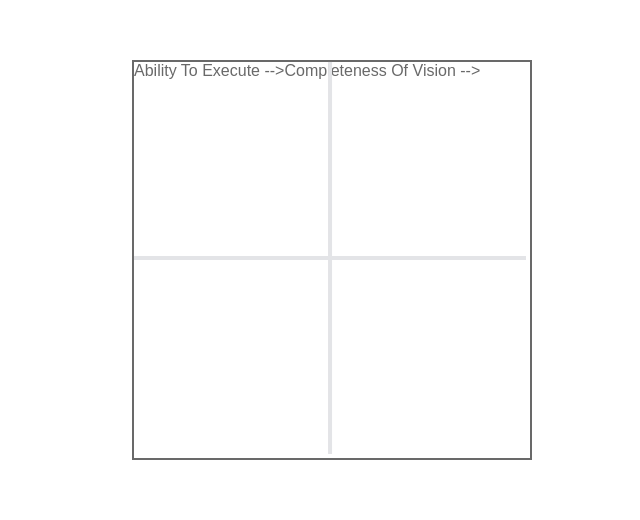
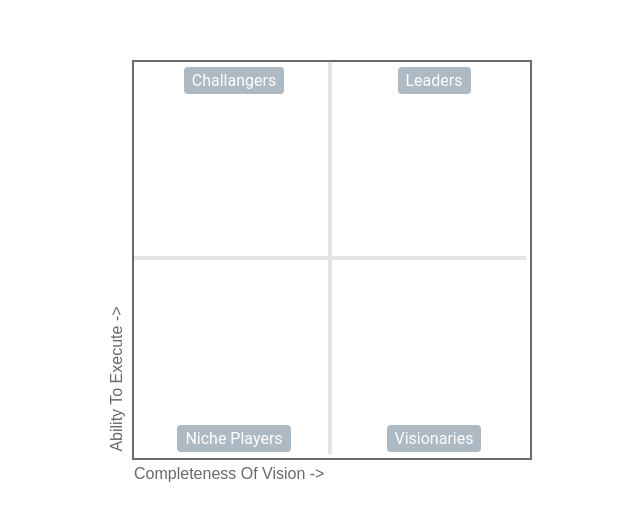
Before and after one commit to ozanbatuhankurucu/magic-quadrant, a React (Create React App) app: page / in a window 1280 px wide. Shown: the part 140-660 px from the top of the page, without its empty margins (308-948 px from the left). Built offline with nearby package versions, Linux system fonts and the light colour scheme.

Commit message:
Add chart area labels.

```diff
--- a/src/Components/Layout/index.tsx
+++ b/src/Components/Layout.tsx
@@ -1,7 +1,9 @@
 import React from 'react'
 import styled from 'styled-components'
-import { WHITE } from '../../Services/constants'
-import { LayoutProps } from './Layout.types'
+import { WHITE } from '../Services/constants'
+interface LayoutProps {
+  children: React.ReactNode
+}
 
 const Layout: React.FC<LayoutProps> = ({ children }) => {
   return <Container>{children} </Container>
--- a/src/Components/Layout/Layout.types.ts
+++ /dev/null
@@ -1,4 +0,0 @@
-import React from 'react'
-export interface LayoutProps {
-  children: React.ReactNode
-}
--- /dev/null
+++ b/src/Components/ScatterChart.tsx
@@ -0,0 +1,110 @@
+import React from 'react'
+import styled, { css } from 'styled-components'
+import { DARK_GREY, LIGHT_BLUE, LIGHT_GREY, WHITE } from '../Services/constants'
+
+const Chart = styled.div`
+  position: relative;
+  display: flex;
+  width: ${(props: ChartProps) => props.width}px;
+  height: ${(props: ChartProps) => props.height}px;
+  border: 2px solid ${DARK_GREY};
+  &:after {
+    content: '';
+    border: 2px solid ${LIGHT_GREY};
+    display: flex;
+    width: 98%;
+    position: absolute;
+    bottom: 50%;
+  }
+  &:before {
+    content: '';
+    border: 2px solid ${LIGHT_GREY};
+    display: flex;
+    width: 98%;
+    position: absolute;
+    bottom: 50%;
+    transform: rotate(90deg);
+  }
+`
+
+const sharedCharTextStyle = css`
+  font-size: 16px;
+  font-weight: 500;
+  font-family: sans-serif;
+  color: ${DARK_GREY};
+`
+const ChartLeftText = styled.span`
+  ${sharedCharTextStyle}
+  position: absolute;
+  bottom: 70px;
+  left: -90px;
+  transform: rotate(-90deg);
+`
+
+const ChartRightText = styled.span`
+  ${sharedCharTextStyle}
+  position: absolute;
+  bottom: -25px;
+`
+
+const ChartAreaLabelContainer = styled.div`
+  display: grid;
+  grid-template-columns: 200px 200px;
+  grid-template-rows: 200px 200px;
+  position: absolute;
+`
+
+const Area = styled.div`
+  display: flex;
+  justify-content: ${(props: AreaProps) => (props.positionStart ? 'flex-start' : 'flex-end')};
+  flex-direction: column;
+  align-items: center;
+`
+const AreaLabel = styled.span`
+  color: ${WHITE};
+  background-color: ${LIGHT_BLUE};
+  padding: 4px 8px;
+  margin-top: ${(props: AreaProps) => (props.positionStart ? '5px' : '0')};
+  margin-bottom: ${(props: AreaProps) => (props.positionStart ? '0' : '10px')};
+  border-radius: 4px;
+`
+
+const ScatterChart: React.FC<ScatterChartProps> = ({ children, width, height }) => {
+  return (
+    <Chart height={height} width={width}>
+      <ChartLeftText>Ability To Execute -&gt;</ChartLeftText>
+      <ChartAreaLabelContainer>
+        <Area positionStart>
+          <AreaLabel positionStart>Challangers</AreaLabel>
+        </Area>
+        <Area positionStart>
+          <AreaLabel positionStart>Leaders</AreaLabel>
+        </Area>
+        <Area>
+          <AreaLabel positionStart={false}>Niche Players</AreaLabel>
+        </Area>
+        <Area>
+          <AreaLabel positionStart={false}>Visionaries</AreaLabel>
+        </Area>
+      </ChartAreaLabelContainer>
+      <ChartRightText>Completeness Of Vision -&gt;</ChartRightText>
+    </Chart>
+  )
+}
+
+interface ScatterChartProps {
+  children?: React.ReactNode
+  data?: any
+  width: number
+  height: number
+}
+
+interface ChartProps {
+  width: number
+  height: number
+}
+interface AreaProps {
+  positionStart?: boolean
+}
+
+export default ScatterChart
--- a/src/Components/ScatterChart/index.tsx
+++ /dev/null
@@ -1,54 +0,0 @@
-import React from 'react'
-import styled, { css } from 'styled-components'
-import { DARK_GREY, LIGHT_GREY } from '../../Services/constants'
-import { ScatterChartProps, ChartProps } from './ScatterChart.types'
-
-const Chart = styled.div`
-  position: relative;
-  display: flex;
-  width: ${(props: ChartProps) => props.width}px;
-  height: ${(props: ChartProps) => props.height}px;
-  border: 2px solid ${DARK_GREY};
-  &:after {
-    content: '';
-    border: 2px solid ${LIGHT_GREY};
-    display: flex;
-    width: 98%;
-    position: absolute;
-    bottom: 50%;
-  }
-  &:before {
-    content: '';
-    border: 2px solid ${LIGHT_GREY};
-    display: flex;
-    width: 98%;
-    position: absolute;
-    bottom: 50%;
-    transform: rotate(90deg);
-  }
-`
-
-const sharedCharTextStyle = css`
-  font-size: 16px;
-  font-weight: 500;
-  font-family: sans-serif;
-  color: ${DARK_GREY};
-`
-const ChartLeftText = styled.span`
-  ${sharedCharTextStyle}
-`
-
-const ChartRightText = styled.span`
-  ${sharedCharTextStyle}
-`
-
-const ScatterChart: React.FC<ScatterChartProps> = ({ children, width, height }) => {
-  return (
-    <Chart height={height} width={width}>
-      <ChartLeftText>Ability To Execute --&gt;</ChartLeftText>
-      <ChartRightText>Completeness Of Vision --&gt;</ChartRightText>
-    </Chart>
-  )
-}
-
-export default ScatterChart
```
Also changed, not shown: src/Components/ScatterChart/ScatterChart.types.ts (deleted, +0 -11 lines).
